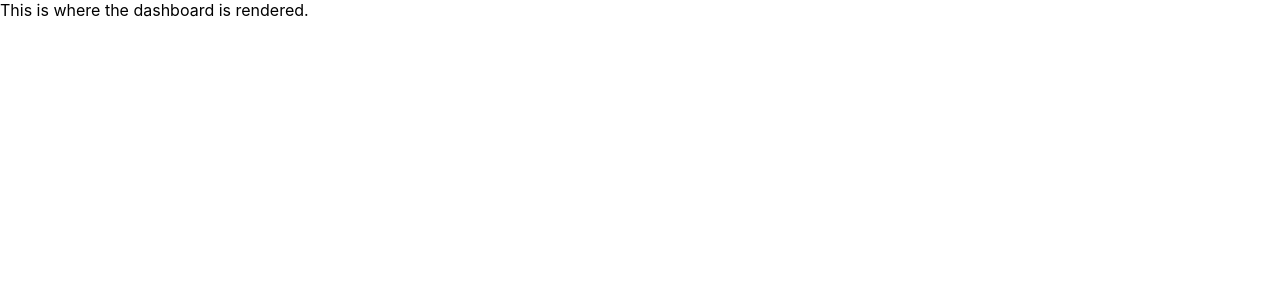
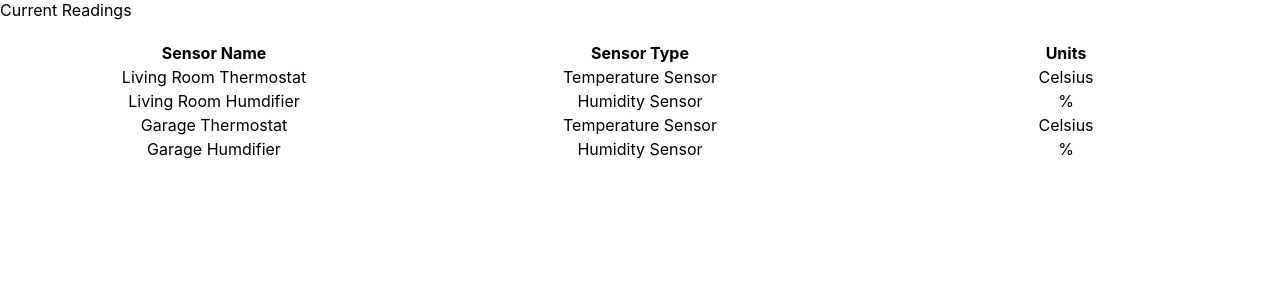
Before and after one commit to davidclaveau/opi-assignment, a React (Create React App) app: page / in a window 1280 px wide. Shown: the top 300 px of the page. Built offline with nearby package versions, Linux system fonts and the light colour scheme.

Commit message:
Accept data from JSON, parse into simple table

```diff
--- a/src/App.css
+++ b/src/App.css
@@ -1,38 +1,8 @@
-.App {
+.tableClass {
+  table-layout : fixed;
+  width: 100%;
+}
+
+td {
   text-align: center;
 }
-
-.App-logo {
-  height: 40vmin;
-  pointer-events: none;
-}
-
-@media (prefers-reduced-motion: no-preference) {
-  .App-logo {
-    animation: App-logo-spin infinite 20s linear;
-  }
-}
-
-.App-header {
-  background-color: #282c34;
-  min-height: 100vh;
-  display: flex;
-  flex-direction: column;
-  align-items: center;
-  justify-content: center;
-  font-size: calc(10px + 2vmin);
-  color: white;
-}
-
-.App-link {
-  color: #61dafb;
-}
-
-@keyframes App-logo-spin {
-  from {
-    transform: rotate(0deg);
-  }
-  to {
-    transform: rotate(360deg);
-  }
-}
--- a/src/Dashboard.tsx
+++ b/src/Dashboard.tsx
@@ -1,7 +1,17 @@
 import React, { useState, useEffect } from 'react';
+import Sensor from './Sensor'
+import './App.css'
 
 interface Props {
 
+}
+
+interface ISensor {
+  id: number;
+  name: string;
+  type: string;
+  createdAt: string;
+  units: string
 }
 
 function api<T>(url: string): Promise<T> {
@@ -16,7 +26,13 @@ function api<T>(url: string): Promise<T> {
 
 const Dashboard = (props: Props) => {
   const [readings, setReadings] = useState([{}])
-  const [sensors, setSensors] = useState([{}])
+  const [sensors, setSensors] = useState([{
+    id: 0,
+    name: "",
+    type: "",
+    createdAt: "",
+    units: ""
+  }])
 
   useEffect(() => {
     // Fetch request for readings
@@ -29,7 +45,7 @@ const Dashboard = (props: Props) => {
       })
 
     // Fetch request for sensors
-    api<[{id: number; name: string; type: string; createdAt: Date; units: string}]>('api/v1/sensors.json')
+    api<[{id: number; name: string; type: string; createdAt: string; units: string}]>('api/v1/sensors.json')
       .then((response) => {
         setSensors(response)
       })
@@ -38,9 +54,36 @@ const Dashboard = (props: Props) => {
       })
     }, [])
 
+    const sensorMap = sensors.map(sensor => {
+      return (
+        <Sensor
+          key={sensor.id}
+          name={sensor.name}
+          type={sensor.type}
+          createdAt={sensor.createdAt}
+          units={sensor.units}
+        />
+      );
+    })
+
   return (
     <div>
-      This is where the dashboard is rendered.
+      Current Readings
+
+      <br></br>
+      <br></br>
+
+      <table className="tableClass">
+        <tbody>
+          <tr>
+            <th>Sensor Name</th>
+            <th>Sensor Type</th>
+            <th>Units</th>
+          </tr>
+            {sensorMap}
+        </tbody>
+      </table>
+
     </div>
   )
 }
--- /dev/null
+++ b/src/Sensor.tsx
@@ -0,0 +1,21 @@
+import React from 'react'
+
+interface Props {
+  key: number;
+  name: string;
+  type: string;
+  createdAt: string;
+  units: string
+}
+
+const Sensor = (props: Props) => {
+  return (
+    <tr>
+      <td>{props.name}</td>
+      <td>{props.type}</td>
+      <td>{props.units}</td>
+    </tr>
+  )
+}
+
+export default Sensor
```
